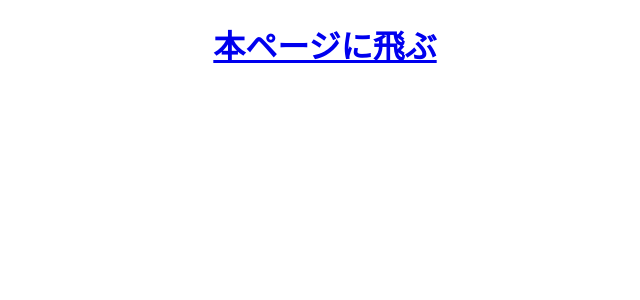
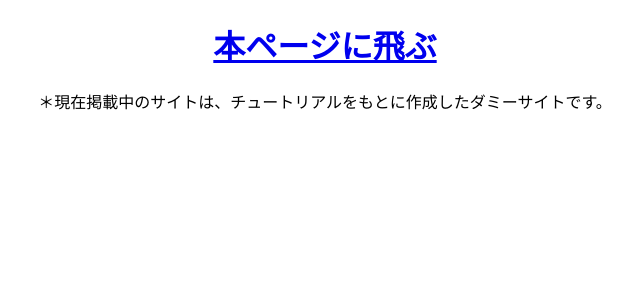
Before and after one commit to nissy0903/Entrance-site, a React (Vite) app: page / in a window 1280 px wide. Shown: the top 300 px of the page, without its empty margins (315-955 px from the left). Built offline with nearby package versions, Linux system fonts and the light colour scheme.

Commit message:
changed text contents

```diff
--- a/src/App.tsx
+++ b/src/App.tsx
@@ -5,6 +5,7 @@ const App = () => {
   return (
    <div className="main-contents">
     <Link to="https://dummysite-nissy.netlify.app"><h1>本ページに飛ぶ</h1></Link>
+    <p>＊現在掲載中のサイトは、チュートリアルをもとに作成したダミーサイトです。</p>
    </div>
   )
 }
```
Also changed, not shown: 3 other files (tests, documents, lock files or other folders).
